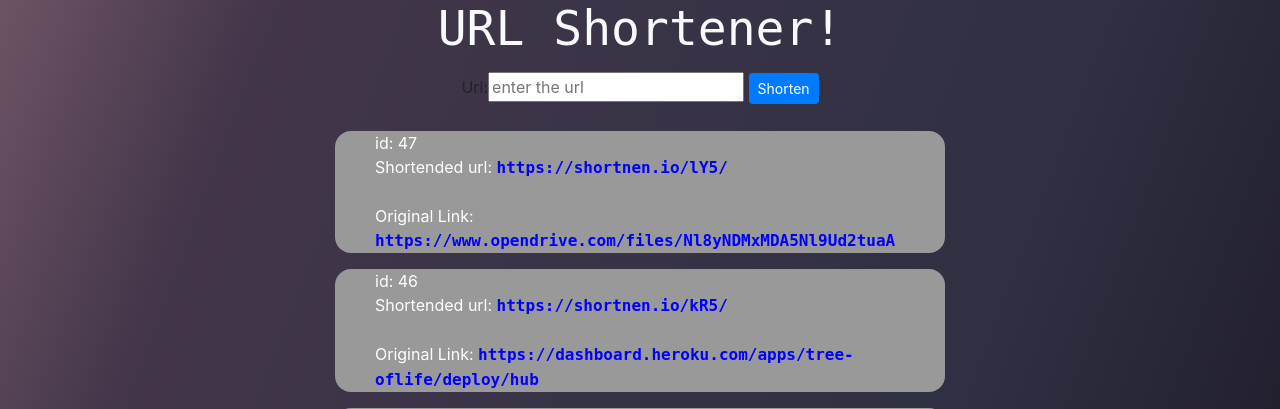
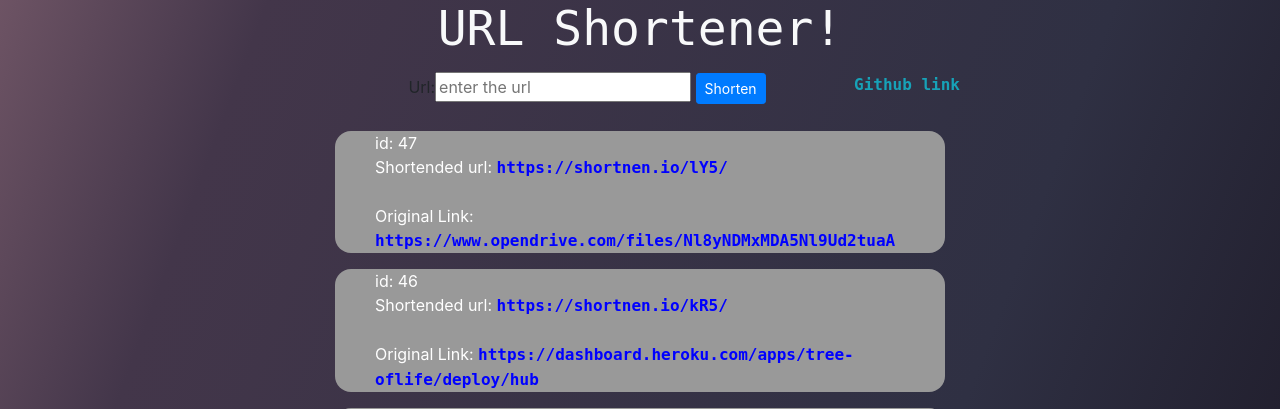
Before and after one commit to Emmanuel-Aggrey/url_shortner, a Django app: page / in a window 1280 px wide. Shown: the top 409 px of the page. Run offline with Django 3.2, Linux system fonts and the light colour scheme; data comes from the database, SQL or seed files in the repository; some libraries are stand-ins or nearby versions.

Commit message:
added github link in home

```diff
--- a/templates/shortend_url/link_form.html
+++ b/templates/shortend_url/link_form.html
@@ -1,6 +1,8 @@
 {% extends 'base.html' %}
 {% block content %}
-
+<div class="float-right">
+	<a class="text-info" href="https://github.com/Emmanuel-Aggrey/url_shortner" target="_blank" rel="noopener noreferrer">Github link</a>
+</div>
 <form method="post">
 
 	{% csrf_token %}
```
